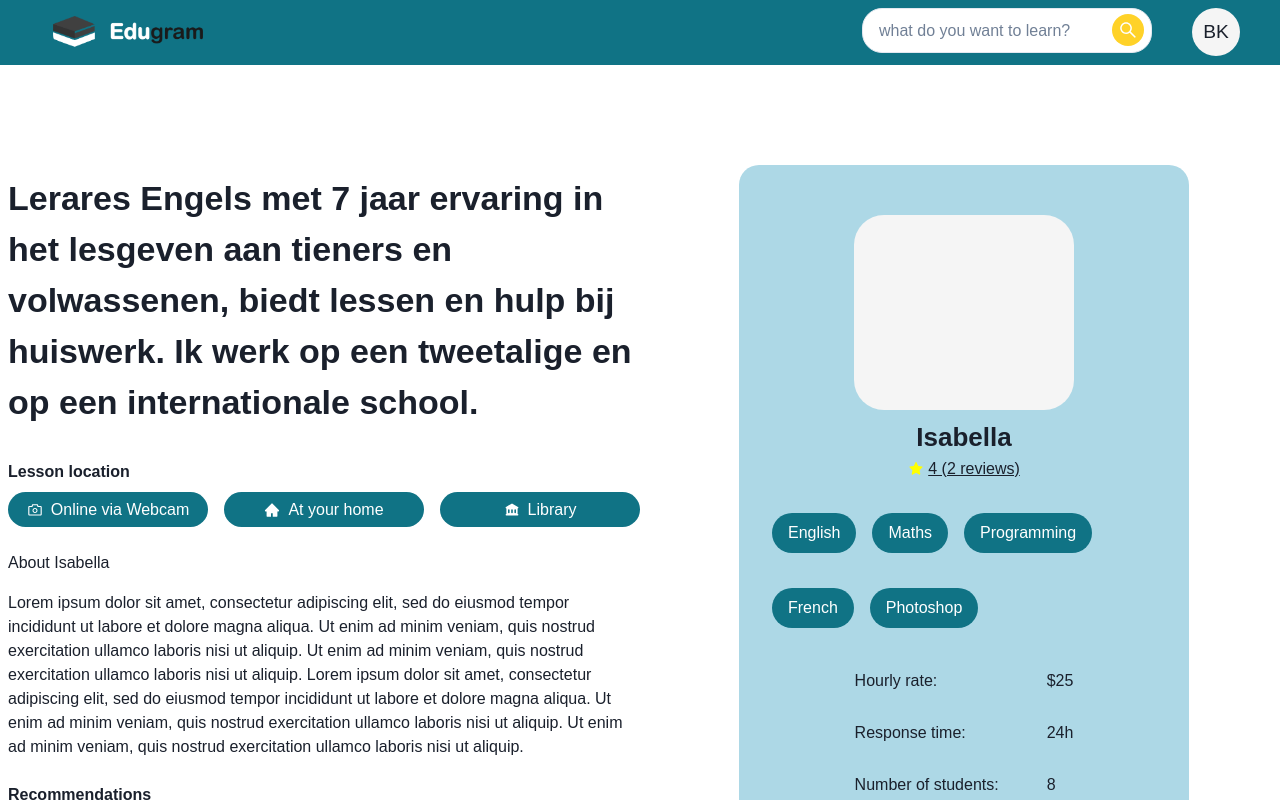
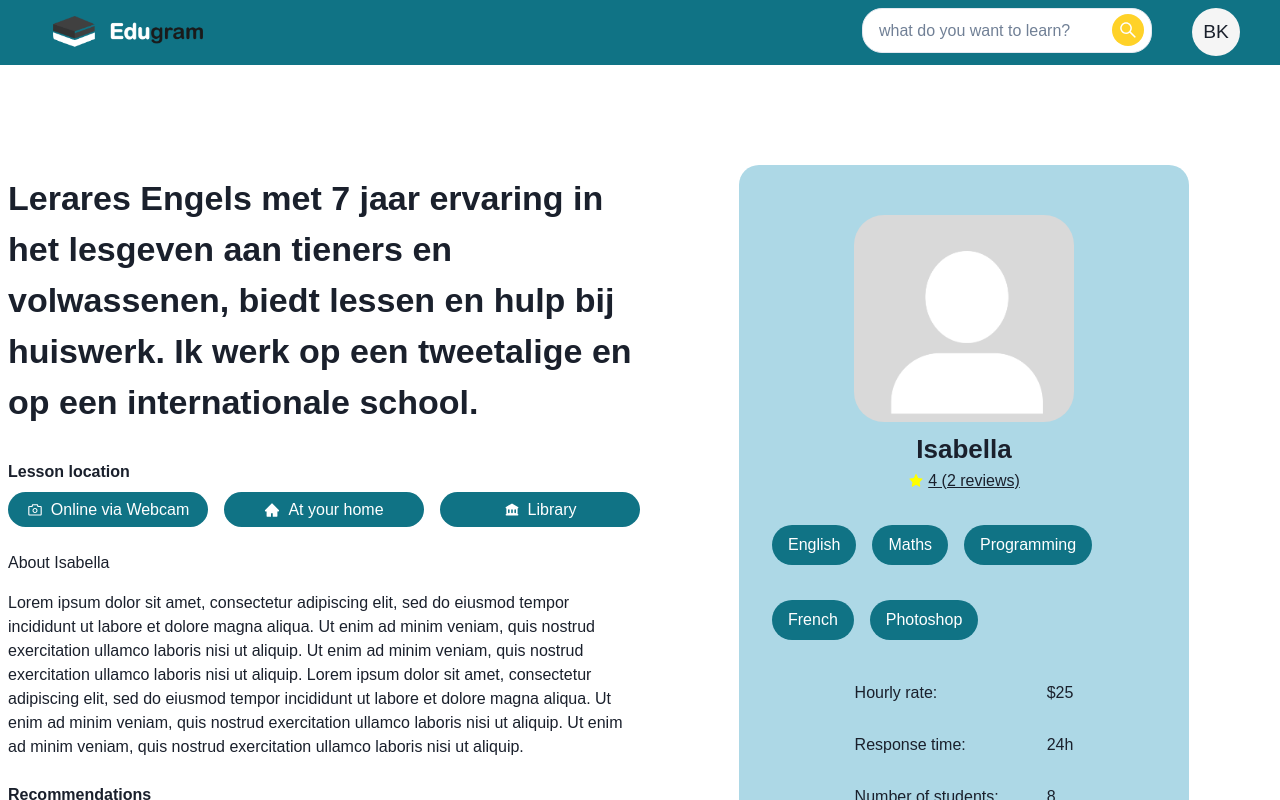
Before and after one commit to dkumankumah/Edugram, a Next.js app: page /about in a window 1280 px wide. Shown: the top 800 px of the page. Built offline with nearby package versions, Linux system fonts and the light colour scheme.

Commit message:
default profile image added

```diff
--- a/src/components/tutorCard/tutorCard.tsx
+++ b/src/components/tutorCard/tutorCard.tsx
@@ -32,13 +32,13 @@ export function TutorCard() {
       flexDir="column"
       align="center"
     >
-      <Flex
-        bg="eduWhite"
-        w="220px"
-        h="195px"
-        mt="50px"
-        borderRadius={30}
-      ></Flex>
+      <Image
+        src="/images/default-profile-image.png"
+        alt="Profile image"
+        width={220}
+        height={195}
+        style={{borderRadius: "30px", marginTop: "50px"}}
+      />
       <Text as="h2" mt={2} fontWeight={600}>
         Isabella
       </Text>
@@ -73,7 +73,7 @@ export function TutorCard() {
         })}
       </Flex>
 
-      <TableContainer >
+      <TableContainer>
         <Table variant="unstyled">
           <Tr>
             <Td>Hourly rate:</Td>
@@ -90,8 +90,9 @@ export function TutorCard() {
         </Table>
       </TableContainer>
 
-      <SubmitButton mt={6} label="book a lesson">Book a lesson</SubmitButton>
-
+      <SubmitButton mt={6} label="book a lesson">
+        Book a lesson
+      </SubmitButton>
     </Flex>
   );
 }
```
Also changed, not shown: public/images/default-profile-image.png (added).
